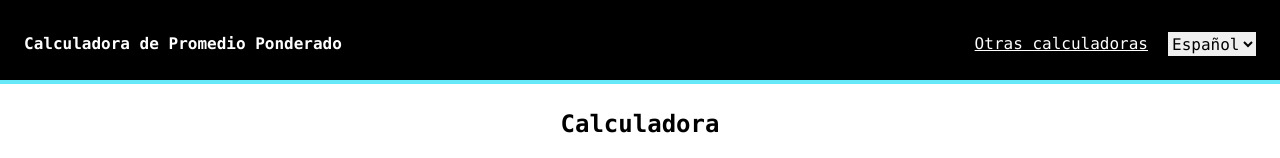
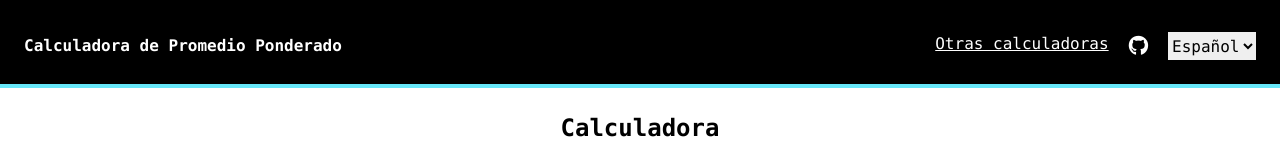
Before and after one commit to arnolcb/wa-calculator, a Vue app: page / in a window 1280 px wide. Shown: the top 158 px of the page. Built offline with nearby package versions, Linux system fonts and the light colour scheme.

Commit message:
feat: add github account hyperlink

```diff
--- a/src/components/Nav.vue
+++ b/src/components/Nav.vue
@@ -3,14 +3,46 @@
     <div class="flex items-center justify-between sm:justify-start">
       <div class="mt-2 font-bold">{{ $t("header-title") }}</div>
       <button class="sm:hidden text-white" @click="toggleMenu">
-        <svg class="w-6 h-6" viewBox="0 0 24 24" fill="none" xmlns="http://www.w3.org/2000/svg">
-          <path d="M4 6H20M4 12H20M4 18H20" stroke="currentColor" stroke-width="2" stroke-linecap="round" stroke-linejoin="round"/>
+        <svg
+          class="w-6 h-6"
+          viewBox="0 0 24 24"
+          fill="none"
+          xmlns="http://www.w3.org/2000/svg"
+        >
+          <path
+            d="M4 6H20M4 12H20M4 18H20"
+            stroke="currentColor"
+            stroke-width="2"
+            stroke-linecap="round"
+            stroke-linejoin="round"
+          />
         </svg>
       </button>
     </div>
-    <nav :class="{'hidden': !isMenuOpen}" class="flex flex-col sm:flex-row sm:ml-auto mt-2 sm:mt-0">
-      <a class="mt-2 mr-5 underline hover:text-cyan-300 transition-colors" href="">{{ $t("header-a") }}</a>
-      <select class="mt-2 text-black w-auto max-w-min" @change="changeLocale" style="overflow: hidden; text-overflow: ellipsis;">
+    <nav
+      :class="{ hidden: !isMenuOpen }"
+      class="flex flex-col sm:flex-row sm:ml-auto mt-2 sm:mt-0"
+    >
+      <a
+        class="mt-2 mr-5 underline hover:text-cyan-300 transition-colors"
+        href=""
+        >{{ $t("header-a") }}</a
+      >
+      <div class="mt-2 mr-5 text-xl">
+        <a
+      href="https://github.com/arnolcb"
+      target="_blank"
+      rel="noopener noreferrer"
+      class="hover:text-cyan-300 transition-colors"
+    >
+        <i class="fa-brands fa-github" style="color: #ffffff"></i>
+        </a>
+      </div>
+      <select
+        class="mt-2 text-black w-auto max-w-min"
+        @change="changeLocale"
+        style="overflow: hidden; text-overflow: ellipsis"
+      >
         <option value="es">{{ $t("header-es") }}</option>
         <option value="en">{{ $t("header-en") }}</option>
       </select>
@@ -35,7 +67,8 @@ export default {
       this.$i18n.locale = selectedLocale;
     },
     handleResize() {
-      if (window.innerWidth >= 640) { // Aquí puedes ajustar el ancho de pantalla a partir del cual se mostrarán automáticamente los elementos de navegación
+      if (window.innerWidth >= 640) {
+        // Aquí puedes ajustar el ancho de pantalla a partir del cual se mostrarán automáticamente los elementos de navegación
         this.isMenuOpen = true;
       } else {
         this.isMenuOpen = false;
@@ -43,11 +76,11 @@ export default {
     },
   },
   mounted() {
-    window.addEventListener('resize', this.handleResize);
+    window.addEventListener("resize", this.handleResize);
     this.handleResize(); // Para que el estado inicial sea correcto en función del ancho de la pantalla al cargar la página
   },
   beforeDestroy() {
-    window.removeEventListener('resize', this.handleResize);
+    window.removeEventListener("resize", this.handleResize);
   },
 };
 </script>
```
